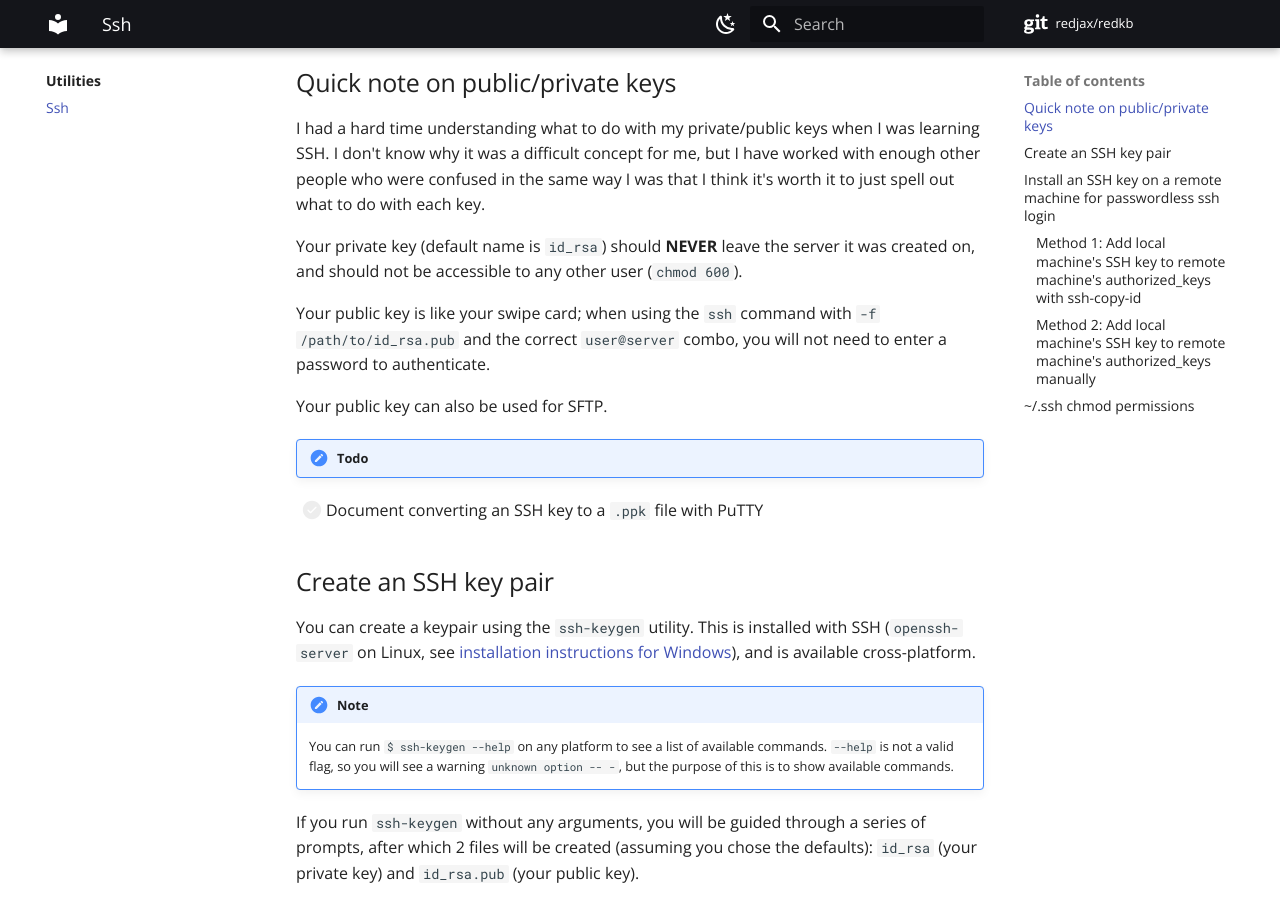
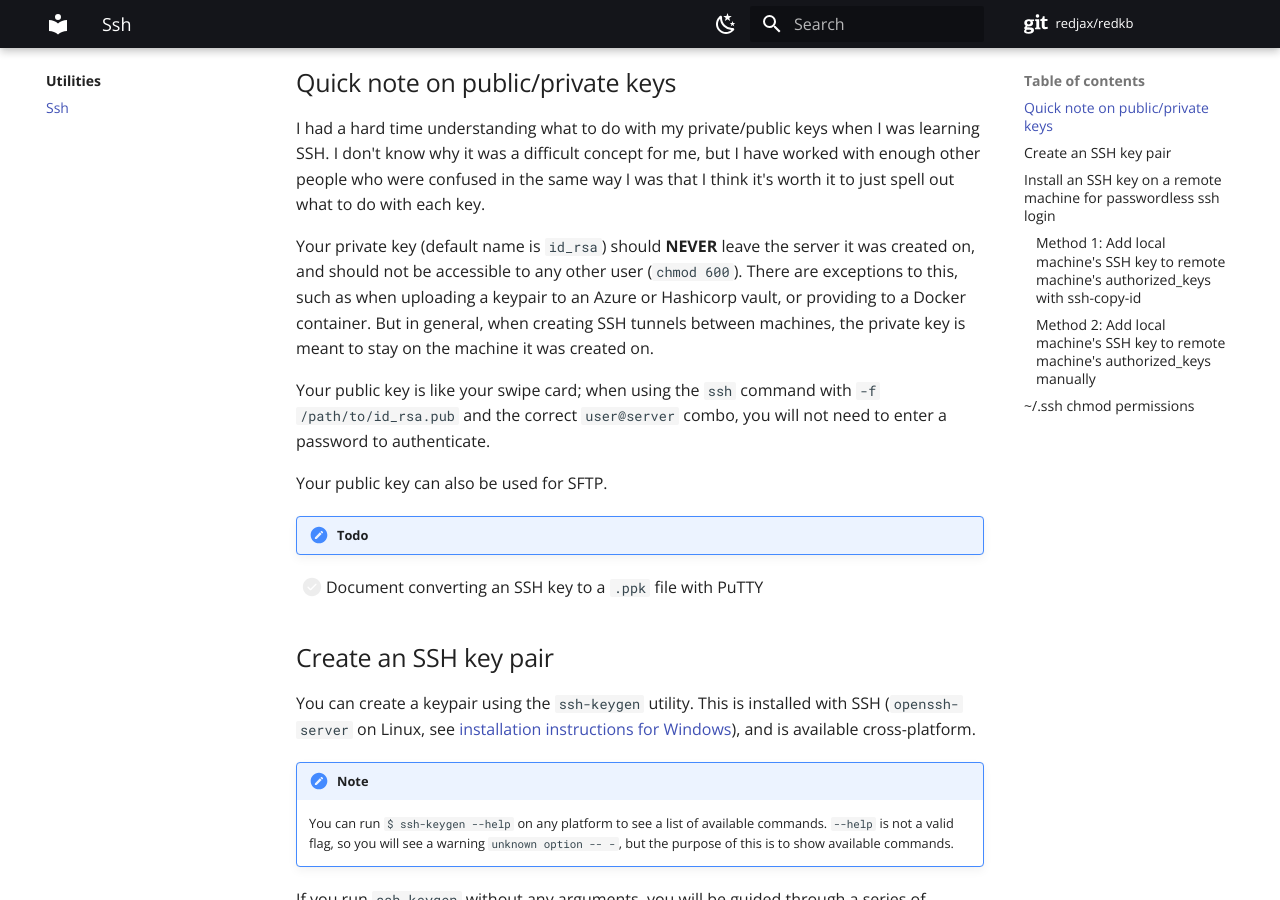
Before and after one commit to redjax/redkb, an MkDocs documentation site: the page built from docs/utilities/ssh/index.md, in a window 1280 px wide and 900 px high, scrolled down 560 px. Built offline with MkDocs 1.6.1 and Material for MkDocs 9.7.7, drawn with Linux system fonts in a browser that asks for light colours; comment, search, counter and statistics services are not loaded.

Commit message:
Update SSH text

```diff
--- a/docs/utilities/ssh/index.md
+++ b/docs/utilities/ssh/index.md
@@ -21,7 +21,7 @@ tags:
 
 I had a hard time understanding what to do with my private/public keys when I was learning SSH. I don't know why it was a difficult concept for me, but I have worked with enough other people who were confused in the same way I was that I think it's worth it to just spell out what to do with each key.
 
-Your private key (default name is `id_rsa`) should **NEVER** leave the server it was created on, and should not be accessible to any other user (`chmod 600`).
+Your private key (default name is `id_rsa`) should **NEVER** leave the server it was created on, and should not be accessible to any other user (`chmod 600`). There are exceptions to this, such as when uploading a keypair to an Azure or Hashicorp vault, or providing to a Docker container. But in general, when creating SSH tunnels between machines, the private key is meant to stay on the machine it was created on.
 
 Your public key is like your swipe card; when using the `ssh` command with `-f /path/to/id_rsa.pub` and the correct `user@server` combo, you will not need to enter a password to authenticate.
 
```
